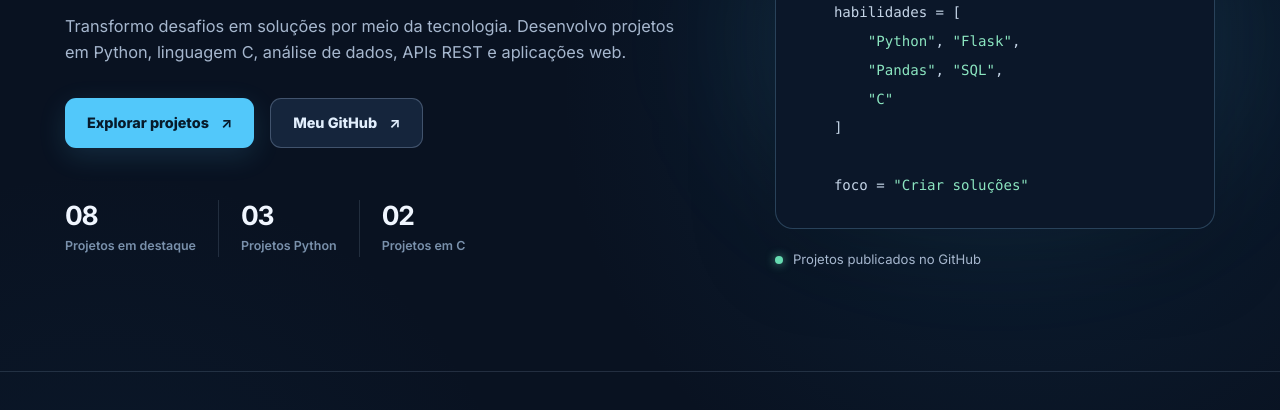
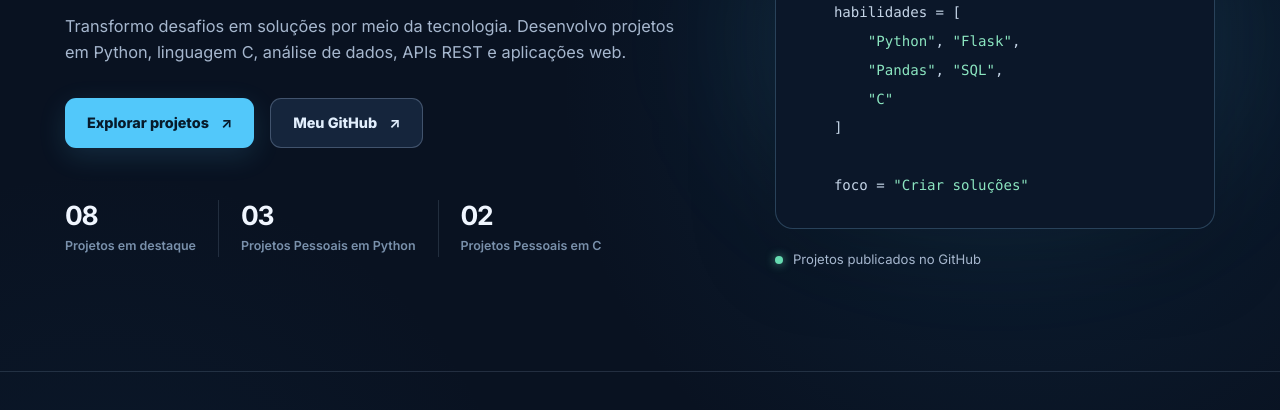
Before and after one commit to Rafael-Santos-Tech/rafael-portfolio, a plain HTML site: page index.html in a window 1280 px wide. Shown: the part 390-800 px from the top of the page. Drawn offline with Linux system fonts and the light colour scheme.

Commit message:
organizando metric, span

```diff
--- a/index.html
+++ b/index.html
@@ -44,8 +44,8 @@
         </div>
         <div class="hero-metrics" aria-label="Resumo do portfólio">
           <div class="metric"><strong>08</strong><span>Projetos em destaque</span></div>
-          <div class="metric"><strong>03</strong><span>Projetos Python</span></div>
-          <div class="metric"><strong>02</strong><span>Projetos em C</span></div>
+          <div class="metric"><strong>03</strong><span>Projetos Pessoais em Python</span></div>
+          <div class="metric"><strong>02</strong><span>Projetos Pessoais em C</span></div>
         </div>
       </div>
       <div class="hero-visual" aria-hidden="true">
```
